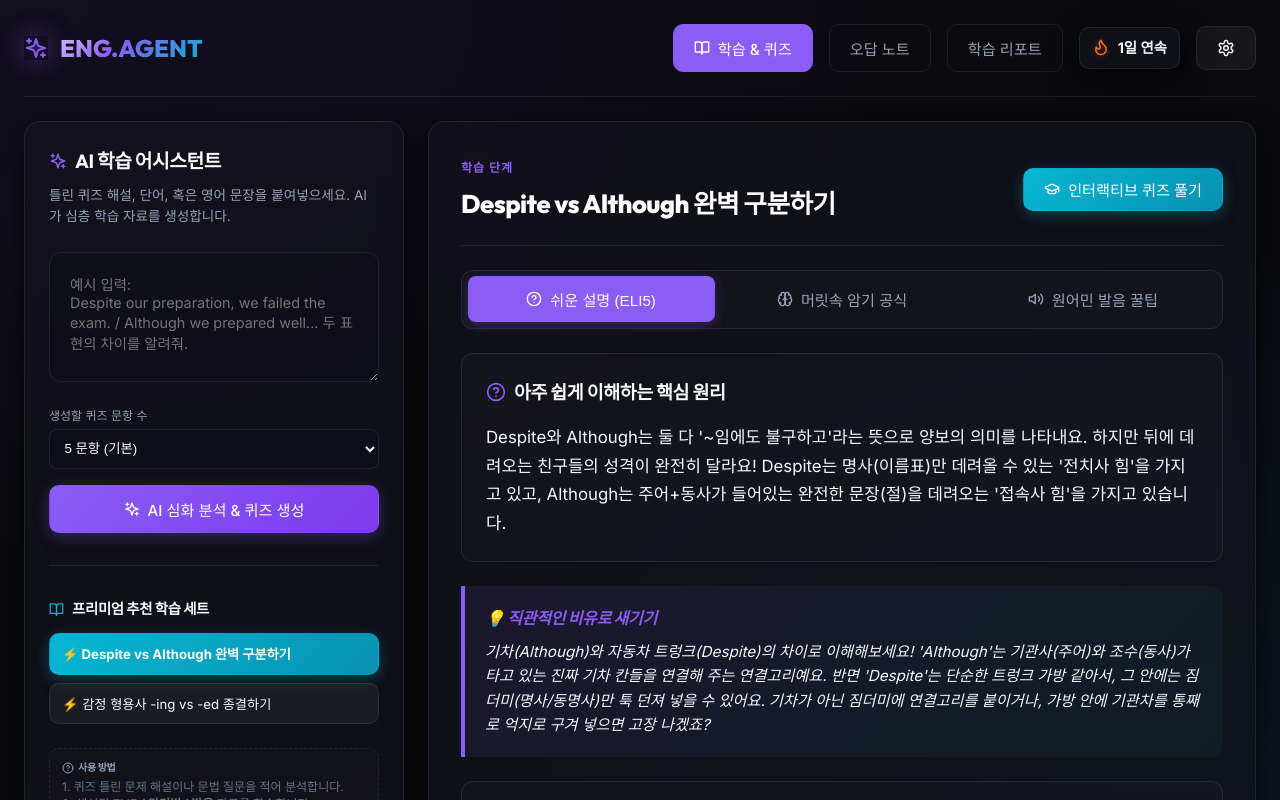
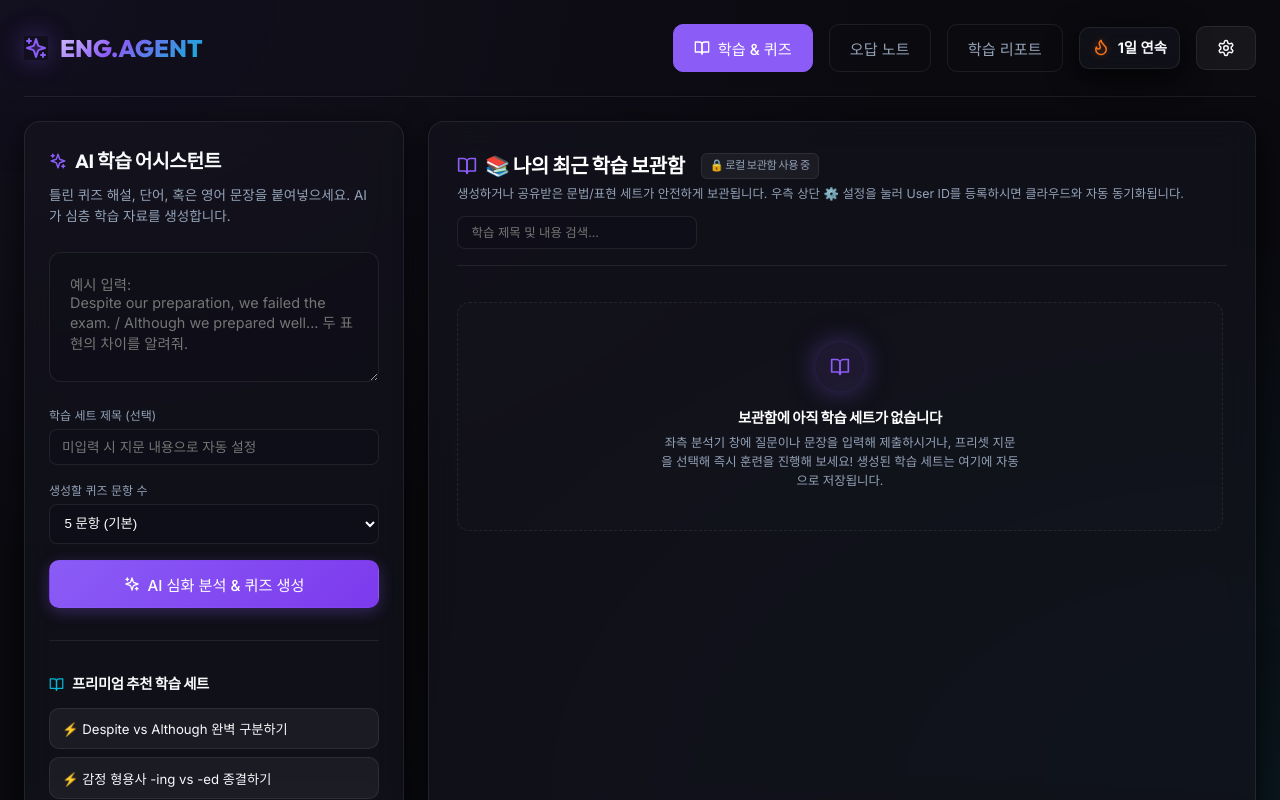
Before and after one commit to nikelite/english-learning-agent, a React (Vite) app in the folder expression-quiz-agent/: page / in a window 1280 px wide. Shown: the top 800 px of the page. Built offline with nearby package versions, Linux system fonts and the light colour scheme.

Commit message:
feat: enable Recent Lessons Library to display at all times with onboarding placeholders and add custom optional Title input fields

```diff
--- a/expression-quiz-agent/src/App.tsx
+++ b/expression-quiz-agent/src/App.tsx
@@ -22,10 +22,8 @@ export default function App() {
   const [activeStudyTab, setActiveStudyTab] = useState<'eli5' | 'memory' | 'pronounce'>('eli5');
   const [viewMode, setViewMode] = useState<'study' | 'quiz'>('study');
 
-  // 3. Active Lesson State (default to first preset lesson)
-  const [activeLesson, setActiveLesson] = useState<Lesson | null>(() => {
-    return PRESET_LESSONS[0] || null;
-  });
+  // 3. Active Lesson State (default to null to show Recent Lessons Library dashboard on load)
+  const [activeLesson, setActiveLesson] = useState<Lesson | null>(null);
 
   const [isLoading, setIsLoading] = useState<boolean>(false);
   const [isSharedQuiz, setIsSharedQuiz] = useState<boolean>(false);
@@ -283,10 +281,13 @@ export default function App() {
   };
 
   // AI custom generation trigger
-  const handleGenerateLesson = async (text: string, questionCount: number) => {
+  const handleGenerateLesson = async (text: string, questionCount: number, customTitle?: string) => {
     setIsLoading(true);
     try {
       const generated = await generateLessonFromText(text, apiKey, questionCount);
+      if (customTitle && customTitle.trim()) {
+        generated.title = customTitle.trim();
+      }
       setActiveLesson(generated);
       setViewMode('study');
       setActiveStudyTab('eli5');
@@ -400,6 +401,16 @@ export default function App() {
                 </div>
 
                 <div style={{ display: 'flex', gap: '0.5rem', alignItems: 'center' }}>
+                  <button
+                    className="btn btn-secondary"
+                    onClick={() => {
+                      setActiveLesson(null);
+                    }}
+                    style={{ padding: '0.6rem 1rem', cursor: 'pointer' }}
+                  >
+                    목록으로 가기
+                  </button>
+
                   {!activeLesson.id.startsWith('preset-') && (
                     <button
                       className="btn btn-secondary"
@@ -450,7 +461,8 @@ export default function App() {
                 />
               )}
             </main>
-          ) : lessonsHistory.length > 0 ? (
+          ) : (
+            /* Recent Library column */
             <main className="glass-panel main-panel" style={{ display: 'flex', flexDirection: 'column', height: '100%', minHeight: '480px', padding: '1.75rem' }}>
               <div style={{ display: 'flex', justifyContent: 'space-between', alignItems: 'center', borderBottom: '1px solid var(--border-color)', paddingBottom: '1rem', marginBottom: '1.25rem', flexWrap: 'wrap', gap: '0.75rem' }}>
                 <div style={{ textAlign: 'left' }}>
@@ -509,7 +521,19 @@ export default function App() {
               </div>
 
               <div className="scroll-y" style={{ flex: 1, display: 'flex', flexDirection: 'column', gap: '0.75rem', maxHeight: '380px', paddingRight: '0.25rem' }}>
-                  {lessonsHistory.filter(item => {
+                {lessonsHistory.length === 0 ? (
+                  <div style={{ padding: '2.5rem 1.5rem', textAlign: 'center', color: 'var(--text-secondary)', display: 'flex', flexDirection: 'column', alignItems: 'center', gap: '1rem', background: 'rgba(255,255,255,0.01)', border: '1px dashed var(--border-color)', borderRadius: '12px', marginTop: '1rem' }}>
+                    <div className="pulse-glow" style={{ width: '48px', height: '48px', background: 'rgba(139, 92, 246, 0.1)', borderRadius: '50%', display: 'flex', alignItems: 'center', justifyContent: 'center' }}>
+                      <BookOpen size={20} style={{ color: 'var(--primary)' }} />
+                    </div>
+                    <div>
+                      <h4 style={{ fontSize: '0.9rem', fontWeight: '700', color: 'white', marginBottom: '0.25rem' }}>보관함에 아직 학습 세트가 없습니다</h4>
+                      <p style={{ fontSize: '0.775rem', color: 'var(--text-secondary)', lineHeight: '1.5', maxWidth: '360px', margin: '0 auto' }}>
+                        좌측 분석기 창에 질문이나 문장을 입력해 제출하시거나, 프리셋 지문을 선택해 즉시 훈련을 진행해 보세요! 생성된 학습 세트는 여기에 자동으로 저장됩니다.
+                      </p>
+                    </div>
+                  </div>
+                ) : lessonsHistory.filter(item => {
                   const q = searchQuery.toLowerCase().trim();
                   if (!q) return true;
                   return item.title.toLowerCase().includes(q) || item.sourceText.toLowerCase().includes(q);
@@ -611,15 +635,7 @@ export default function App() {
                 )}
               </div>
             </main>
-            ) : (
-              /* Fallback state when no lesson is actively loaded */
-              <main className="glass-panel main-panel text-center" style={{ display: 'flex', flexDirection: 'column', alignItems: 'center', justifyContent: 'center', padding: '4rem 2rem' }}>
-                <Info size={36} style={{ color: 'var(--primary)', marginBottom: '1rem' }} />
-                <h3 style={{ fontSize: '1.25rem', fontWeight: '700', marginBottom: '0.5rem' }}>학습 세트가 선택되지 않았습니다</h3>
-                <p style={{ color: 'var(--text-secondary)', fontSize: '0.9rem' }}>좌측 추천 리스트에서 공부할 주제를 고르거나 새로운 문제 텍스트를 분석해 보세요.</p>
-              </main>
-            )
-          }
+          )}
         </div>
       )}
 
--- a/expression-quiz-agent/src/components/LessonCreator.tsx
+++ b/expression-quiz-agent/src/components/LessonCreator.tsx
@@ -5,7 +5,7 @@ import { PRESET_LESSONS } from '../geminiService';
 
 interface LessonCreatorProps {
   apiKey: string;
-  onGenerate: (text: string, questionCount: number) => Promise<void>;
+  onGenerate: (text: string, questionCount: number, title?: string) => Promise<void>;
   onLoadPreset: (preset: Lesson) => void;
   isLoading: boolean;
   activeLesson: Lesson | null;
@@ -19,6 +19,7 @@ export const LessonCreator: React.FC<LessonCreatorProps> = ({
   activeLesson
 }) => {
   const [inputText, setInputText] = useState('');
+  const [titleInput, setTitleInput] = useState('');
   const [questionCount, setQuestionCount] = useState<number>(5);
   const [error, setError] = useState<string | null>(null);
 
@@ -38,8 +39,9 @@ export const LessonCreator: React.FC<LessonCreatorProps> = ({
     }
 
     try {
-      await onGenerate(text, questionCount);
+      await onGenerate(text, questionCount, titleInput.trim());
       setInputText('');
+      setTitleInput('');
     } catch (err: any) {
       setError(err.message || "학습 데이터를 생성하는 중 에러가 발생했습니다.");
     }
@@ -65,6 +67,20 @@ export const LessonCreator: React.FC<LessonCreatorProps> = ({
             placeholder="예시 입력:&#10;Despite our preparation, we failed the exam. / Although we prepared well... 두 표현의 차이를 알려줘."
             className="textarea-glow"
             style={{ minHeight: '130px', fontSize: '0.9rem' }}
+            disabled={isLoading}
+          />
+        </div>
+
+        {/* Title Input Field */}
+        <div style={{ display: 'flex', flexDirection: 'column', gap: '0.25rem' }}>
+          <label style={{ fontSize: '0.75rem', color: 'var(--text-secondary)' }}>학습 세트 제목 (선택)</label>
+          <input
+            type="text"
+            value={titleInput}
+            onChange={(e) => setTitleInput(e.target.value)}
+            placeholder="미입력 시 지문 내용으로 자동 설정"
+            className="input-glow"
+            style={{ fontSize: '0.85rem', padding: '0.55rem 0.75rem' }}
             disabled={isLoading}
           />
         </div>
```
Also changed, not shown: 1 other file (tests, documents, lock files or other folders). Lines whose indentation alone changed are shown as unchanged.
